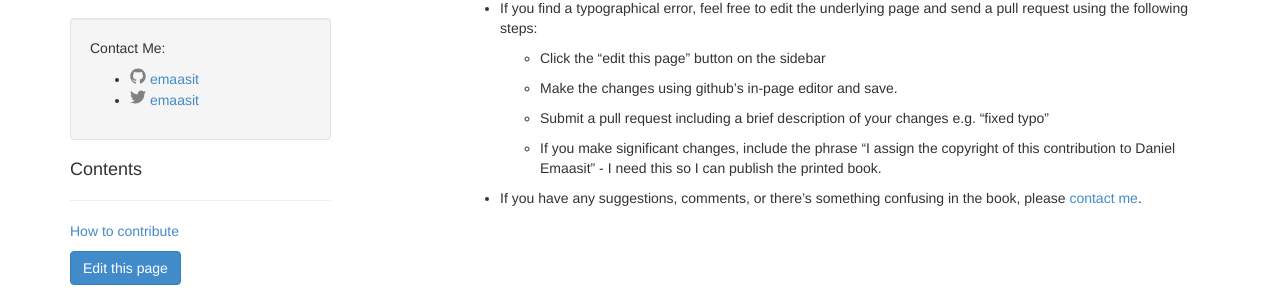
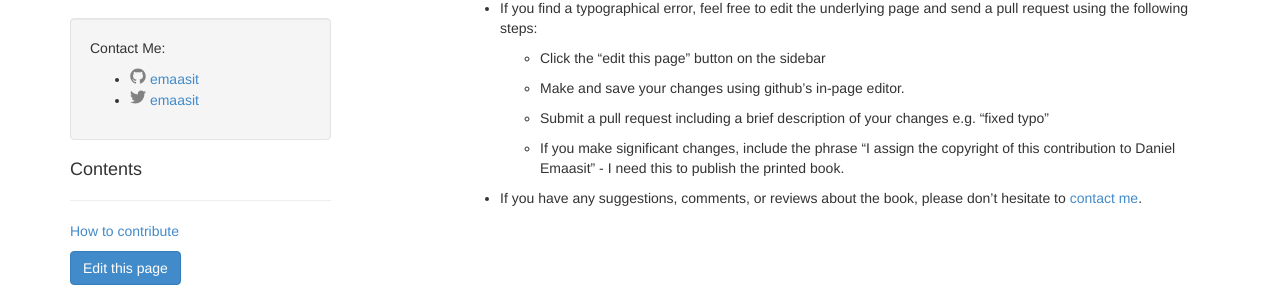
Before and after one commit to andreajparker/scalable-machine-learning-with-sparkr, a Jekyll site: the page built from contribute.md, in a window 1280 px wide. Shown: the part 209-504 px from the top of the page. Built offline with Jekyll 4.4.1, drawn with Linux system fonts in a browser that asks for light colours; Markdown is read by kramdown in place of the engine named in the settings.

Commit message:
servr contribute page

```diff
--- a/contribute.md
+++ b/contribute.md
@@ -12,12 +12,11 @@ This book is being developed in the open, and I highly encourage you to contribu
 
     * Click the "edit this page" button on the sidebar
 
-    * Make the changes using github's in-page editor and save.
+    * Make and save your changes using github's in-page editor.
 
     * Submit a pull request including a brief description of your changes e.g. "fixed typo"
 
     * If you make significant changes, include the phrase "I assign the
-      copyright of this contribution to Daniel Emaasit" - I need this so I can
-      publish the printed book.
+      copyright of this contribution to Daniel Emaasit" - I need this to publish the printed book.
 
-* If you have any suggestions, comments, or there's something confusing in the book, please [contact me](mailto:daniel.emaasit@gmail.com).
+* If you have any suggestions, comments, or reviews about the book, please don't hesitate to [contact me](mailto:daniel.emaasit@gmail.com).
```
Also changed, not shown: 4 other files.
